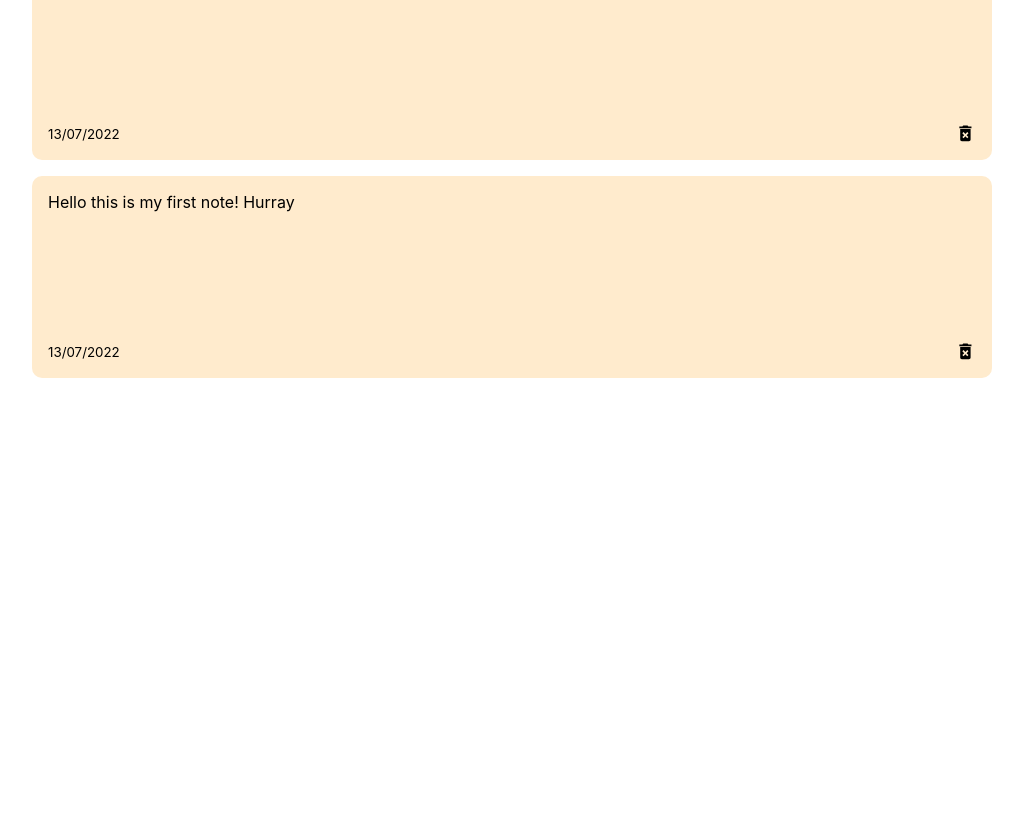
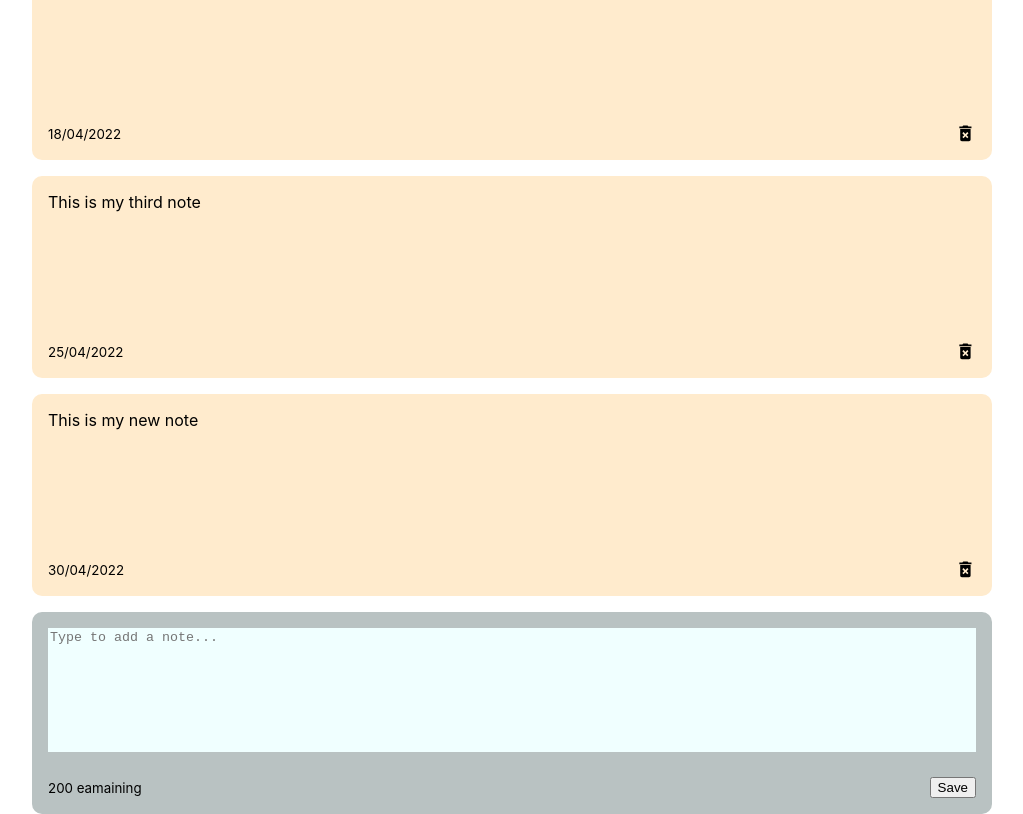
Before and after one commit to Dankiprop/notes-app, a React (Create React App) app: page / in a window 1280 px wide. Shown: the part 260-1074 px from the top of the page, without its empty margins (128-1151 px from the left). Before the commit the page ends 800 px from the top, so only its background shows below. Built offline with nearby package versions, Linux system fonts and the light colour scheme.

Commit message:
Notes App

```diff
--- a/src/App.js
+++ b/src/App.js
@@ -22,6 +22,13 @@
     date: "25/04/2022",
 
   },
+  {
+    id: nanoid(),
+    text: "This is my new note",
+    date: "30/04/2022",
+
+  },
+
 
 
 ]);
--- /dev/null
+++ b/src/components/AddNote.js
@@ -0,0 +1,14 @@
+const AddNote = () => {
+    return (
+        <div className="note new">
+            <textarea rows="8" cols="10" placeholder="Type to add a note..."
+            ></textarea>
+            <div className="note-footer">
+                <small>200 eamaining</small>
+                <button className="save">Save</button>
+            </div>
+        </div>
+    )
+}
+
+export default AddNote;
--- a/src/components/Note.js
+++ b/src/components/Note.js
@@ -3,9 +3,9 @@
 const Note = ({id, text, date}) => {
     return (
     <div className="note">
-               <span> Hello this is my first note! Hurray</span>
+               <span> {text}</span>
                <div className="note-footer">
-                   <small>13/07/2022</small>
+                   <small>{date}</small>
                    <MdDeleteForever className= "delete-icon" size="1.3em"/>
                 </div>
 
--- a/src/components/NotesList.js
+++ b/src/components/NotesList.js
@@ -1,4 +1,6 @@
 import Note from "./Note"
+import AddNote from "./AddNote";
+
 
 
 const NotesList = ({notes}) => {
@@ -8,7 +10,7 @@
              <Note id={note.id} text= {note.text} date={note.date}/>
 
             ))}
-
+        <AddNote />
        </div>
    )
 
--- a/src/index.css
+++ b/src/index.css
@@ -27,6 +27,22 @@
 
 
 }
+.note.new{
+background-color: rgb(185, 194, 194);
+}
+
+textarea{
+  border: none;
+  resize: none;
+  background-color: azure;
+
+}
+
+textarea:focus{
+  outline: none;
+}
+
+
 
 .note{
 background-color: blanchedalmond;
```
